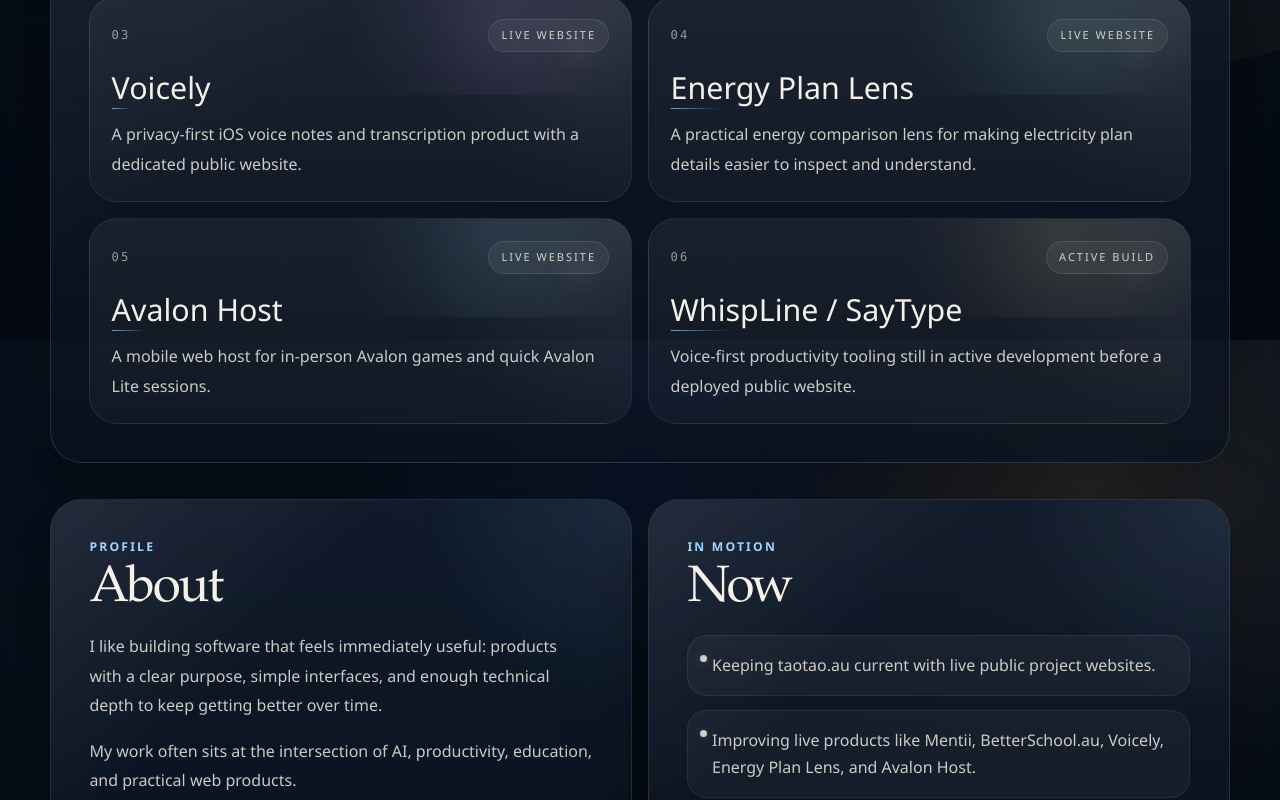
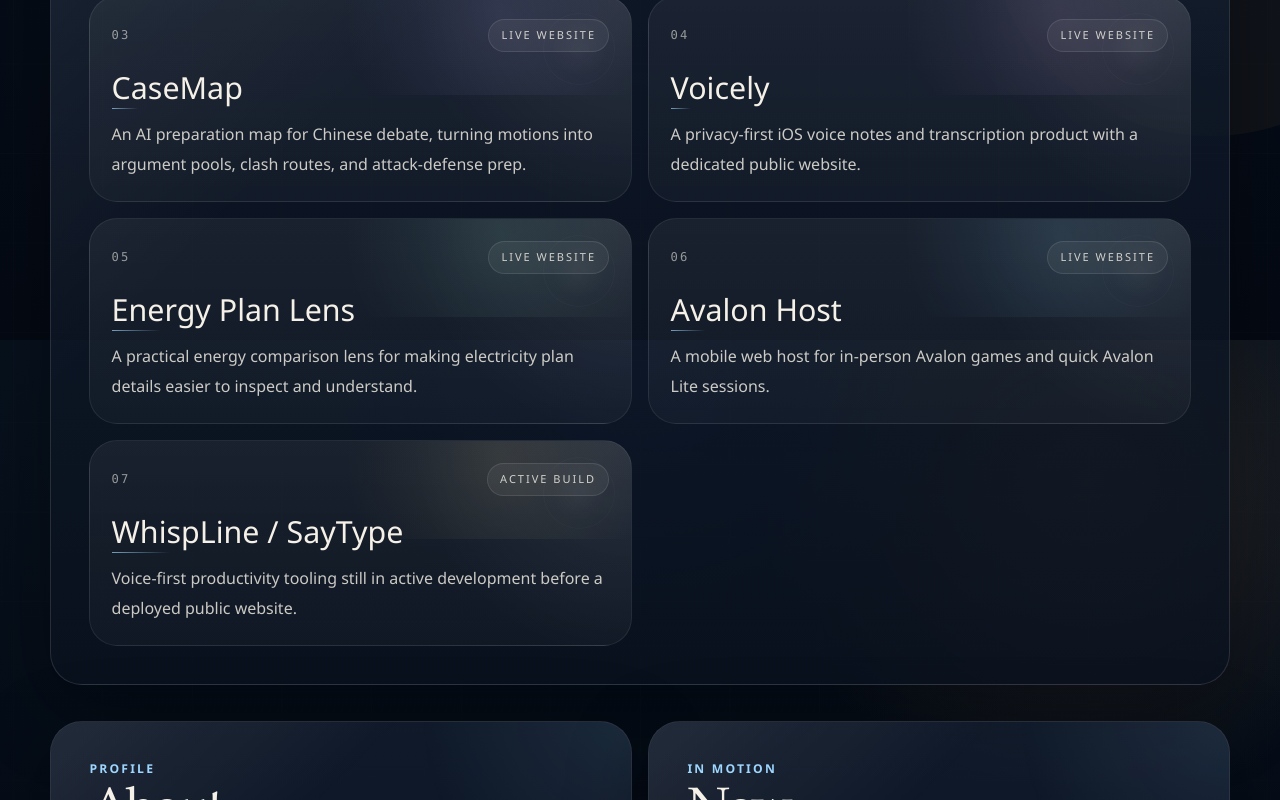
Before and after one commit to hellotaotao/taotao-au, a Next.js app: page / in a window 1280 px wide. Shown: the part 1260-2060 px from the top of the page. Built offline with nearby package versions, Linux system fonts and the light colour scheme.

Commit message:
feat: add CaseMap project link

```diff
--- a/src/app/i18n.ts
+++ b/src/app/i18n.ts
@@ -91,6 +91,15 @@
     description: {
       en: "A school discovery product focused on helping families compare options with map-led exploration.",
       zh: "面向家庭的学校发现产品，用地图驱动的探索方式帮助比较不同选择。",
+    },
+  },
+  {
+    name: "CaseMap",
+    href: "https://casemap.taotao.au/",
+    accent: "rgba(186, 168, 255, 0.46)",
+    description: {
+      en: "An AI preparation map for Chinese debate, turning motions into argument pools, clash routes, and attack-defense prep.",
+      zh: "一个中文辩论 AI 备赛地图，把辩题拆成立论池、交锋路线和攻防准备。",
     },
   },
   {
@@ -201,7 +210,7 @@
     ],
     nowItems: [
       "Keeping taotao.au current with live public project websites.",
-      "Improving live products like Mentii, BetterSchool.au, Voicely, Energy Plan Lens, and Avalon Host.",
+      "Improving live products like Mentii, BetterSchool.au, CaseMap, Voicely, Energy Plan Lens, and Avalon Host.",
       "Building WhispLine / SayType before it has a deployed public website.",
     ],
     hero: {
@@ -309,7 +318,7 @@
     focusAreas: ["实用 AI 产品", "教育", "效率工具", "语音优先软件"],
     nowItems: [
       "持续更新 taotao.au，让公开项目网站保持当前状态。",
-      "改进 Mentii、BetterSchool.au、Voicely、Energy Plan Lens 和 Avalon Host 等线上产品。",
+      "改进 Mentii、BetterSchool.au、CaseMap、Voicely、Energy Plan Lens 和 Avalon Host 等线上产品。",
       "继续开发 WhispLine / SayType，直到它拥有公开部署的网站。",
     ],
     hero: {
```
Also changed, not shown: 1 other file (tests, documents, lock files or other folders).
